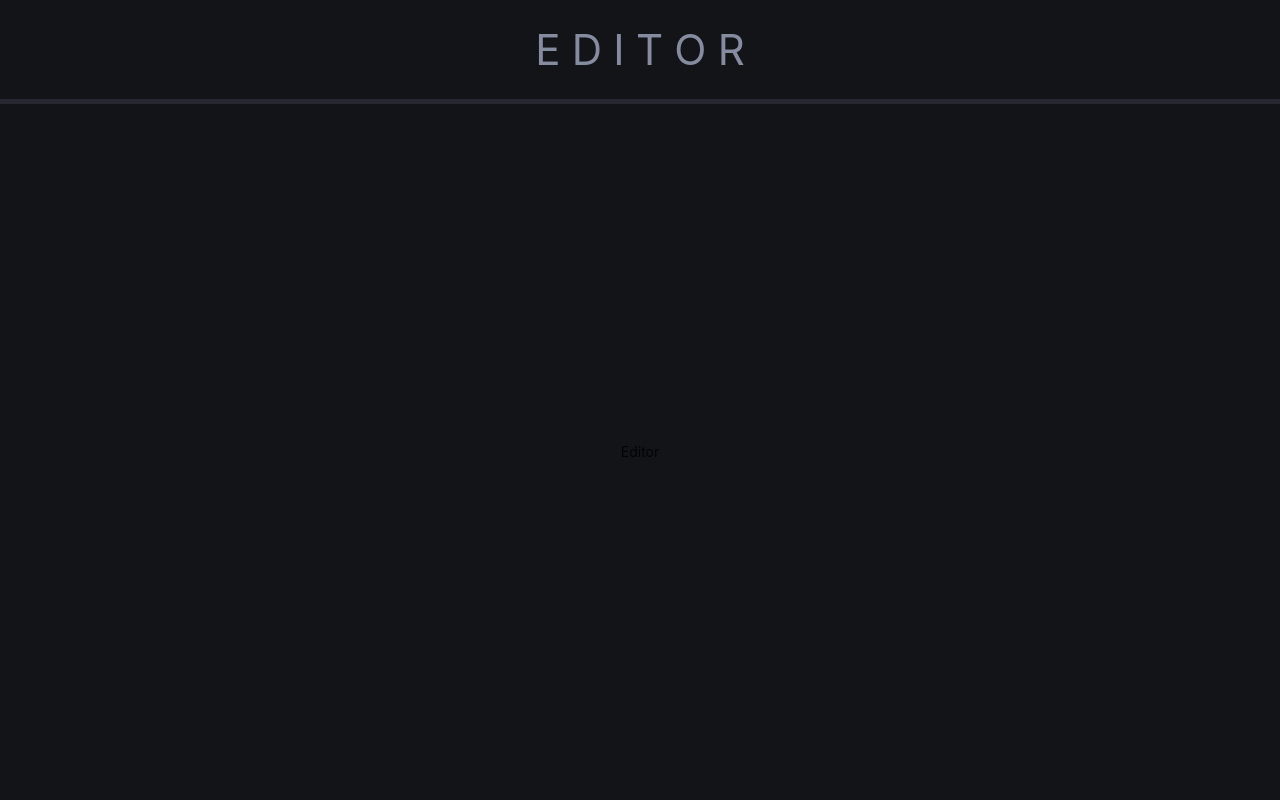
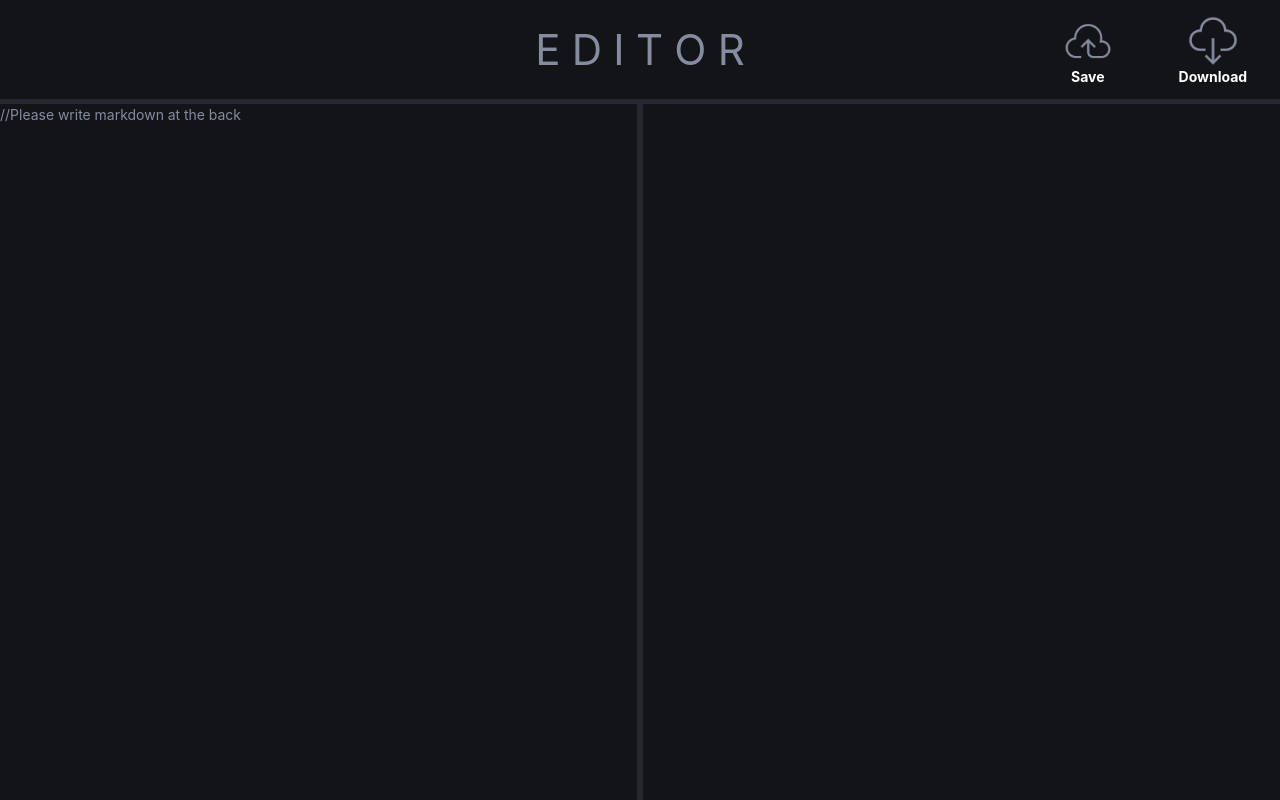
Before and after one commit to MaplePudding/editor, a React (Create React App) app in the folder front/: page /editor in a window 1280 px wide. Built offline with nearby package versions, Linux system fonts and the light colour scheme; no server answers.

Commit message:
完成editor组件

```diff
--- a/front/src/App.css
+++ b/front/src/App.css
@@ -1,18 +1,25 @@
 @import '~antd/dist/antd.css';
-*{
+
+* {
     box-sizing: border-box;
 }
 
-a{
+a {
     text-decoration: none;
     display: block;
 }
 
-a:link, a:hover, a:visited{
+h1, h2, h3, h4, h5{
+    color: #868CA0
+}
+
+a:link,
+a:hover,
+a:visited {
     color: #868CA0;
 }
 
-input{
+input {
     outline: none;
     background: none;
     border: none;
@@ -20,12 +27,14 @@ input{
 
 
 
-.ed-app{
+.ed-app {
     height: 100vh;
     background-color: #131417;
+
 }
 
-.ed-h{
+.ed-h {
+    width: 100%;
     height: 13vh;
     display: flex;
     justify-content: center;
@@ -35,7 +44,34 @@ input{
     color: #868CA0
 }
 
-.ed-x{
+.ed-h-inner{
+    overflow: hidden;
+    animation: typing 1.3s steps(6, end), blink-caret .75s step-end infinite;
+}
+
+@keyframes typing {
+    from {
+        width: 0;
+    }
+
+    to {
+        width: 5em;
+    }
+}
+
+@keyframes blink-caret {
+
+    from,
+    to {
+        box-shadow: 1px 0 0 0 transparent;
+    }
+
+    50% {
+        box-shadow: 1px 0 0 0;
+    }
+}
+
+.ed-x {
     height: 87vh;
     display: flex;
     justify-content: center;
--- a/front/src/App.js
+++ b/front/src/App.js
@@ -10,7 +10,9 @@ function App() {
 
 	return (
 		<div className="ed-app">
-			<div className="ed-h">&nbsp;E&nbsp;D&nbsp;I&nbsp;T&nbsp;O&nbsp;R&nbsp;</div>
+			<div className="ed-h">
+				<span className='ed-h-inner'>&nbsp;E&nbsp;D&nbsp;I&nbsp;T&nbsp;O&nbsp;R&nbsp;</span>
+			</div>
 			<BrowserRouter>
 				<div className='ed-x'>
 					<Switch>
--- /dev/null
+++ b/front/src/component/editor/editBox.js
@@ -0,0 +1,92 @@
+import React,{useEffect, useState} from 'react'
+
+let timer = null
+
+export default function EditBox(props){
+    let [targetContentArr, setTargetContentArr] = useState([])
+    let [getTargetContentArr2, setTargetContentArr2] = useState(null)
+
+    let htmlContent = null
+    setTimeout(() =>{htmlContent = document.getElementsByClassName('ed-editor-ex')[0]}, 0)
+
+    function transformMDStrToHTML(MDStr){
+
+        //处理标题
+        if(MDStr.substring(0, 2) === '# '){
+            return `<h1>${MDStr.substring(2)}</h1>`
+        }else if(MDStr.substring(0, 3) === '## '){
+            return `<h2>${MDStr.substring(3)}</h2>`
+        }else if(MDStr.substring(0, 4) === '### '){
+            return `<h3>${MDStr.substring(4)}</h3>`
+        }else if(MDStr.substring(0, 5) === '#### '){
+            return `<h4>${MDStr.substring(5)}</h4>`
+        }else if(MDStr.substring(0, 6) === '##### '){
+            return `<h5>${MDStr.substring(6)}</h5>`
+        }else{
+            if(MDStr === '<br>'){
+                return MDStr
+            }else if(/!\[.*\]\(.*\)/.test(MDStr)){
+                //正则处理图片
+                let roughAlt = /\[.*\]/.exec(MDStr)[0]
+                let alt = `'${roughAlt.substring(1, roughAlt.length - 1)}'`
+                let roughSrc = /\(.*\)/.exec(MDStr)[0]
+                let src = `'${roughSrc.substring(1, roughSrc.length - 1).replace('/\\/g', '/')}'`;
+                return `<img alt=${alt} src=${src}/>`
+            }else{
+                return MDStr
+            }
+        }
+    }
+
+    //正则解析html
+    function getTargetContentArr(){
+        console.log(1)
+        let divArr = Array.from(htmlContent.getElementsByTagName('div'))
+        let divContentArr = divArr.map((v, i, a) =>{
+            return v.innerHTML
+        })
+
+        // md字符串转html
+        let transformedContentArr = divContentArr.map((v, i, a) =>{
+            return transformMDStrToHTML(v)
+        })
+
+        setTargetContentArr(transformedContentArr)
+
+        console.log(transformedContentArr)
+        //let chunkArr = (htmlContent.innerHTML + '').match(/<div>(.+)<\/div>/g)
+
+        /**
+         * for(let i = 0; i < chunkArr.length; ++i){
+            chunkArr[i] = chunkArr[i].substring(5, chunkArr[i].length - 6)
+            console.log(chunkArr[i])
+        }
+         */
+    }
+
+    function autoSave(){
+
+    }
+
+
+
+
+    // 防抖处理，防止调用栈爆炸
+    function onChange(event){
+        if(!timer){
+            timer = setTimeout(() =>{getTargetContentArr(); timer = null}, 1100)
+        }
+    }
+
+    //触发父组件重渲染
+    useEffect(() =>{
+        props.setTargetContentArr(targetContentArr)
+    })
+
+
+    return(
+        <div className='ed-editor-ex' contentEditable="true" onInput={() =>{onChange()}} >
+            //Please write markdown at the back
+        </div>
+    )
+}
--- /dev/null
+++ b/front/src/component/editor/editor.css
@@ -0,0 +1,56 @@
+.ed-editor{
+    height: 100%;
+    width: 100%;
+}
+.ed-editor-toolBox{
+    height: 13vh;
+    width: 250px;
+    position: absolute;
+    top: 0;
+    right: 0;
+    display: flex;
+    flex-direction: row;
+    justify-content: space-around;
+    align-items: center;
+}
+
+.ed-editor-toolBox-i{
+    display: flex;
+    flex-direction: column-reverse;
+    justify-content: space-around;
+    align-items: center;
+    color: white;
+    font-weight: bold;
+    cursor: pointer;
+}
+
+.ed-editor-toolBox img{
+    width: 50px;
+    height: 50px;
+}
+
+.ed-editor-content{
+    height: 87vh;
+    width: 100%;
+    display: flex;
+    flex-direction: row;
+    justify-content: space-between;
+    align-items: center;
+    background: #252830;
+}
+
+.ed-editor-prex{
+    width: 49.8vw;
+    height: 100%;
+    background: #131417;
+    word-break: break-all;
+    color: #868CA0
+}
+
+.ed-editor-ex{
+    width: 49.8vw;
+    height: 100%;
+    background: #131417;
+    color: #868CA0;
+    outline: none;
+}
--- a/front/src/component/editor/editor.js
+++ b/front/src/component/editor/editor.js
@@ -1,7 +1,49 @@
+import React, {useEffect, useState} from 'react'
+import PreBox from './preBox'
+import EditBox from './editBox'
+import { address } from '../../public'
+import axios from 'axios'
+import saveImg from './save.png'
+import downloadImg from './download.png'
+import './editor.css'
+
 export default function Editor(props){
+    let [targetContentArr, setTargetContentArr] = useState([])
+    //检测是否登录过
+    function autoLogin() {
+        axios.get(`${address}/login`).then((res) =>{
+            if(res.data.ret_code === 0){
+                props.history.replace('/editor')
+            }
+        })
+        return true
+    }
+
+    useEffect(() =>{
+        if(autoLogin()){
+            console.log("login success")
+        }else{
+            props.history.replace('/form')
+        }
+    }, [])
+
+    function download(){
+
+    }
+
+    function save(){
+
+    }
     return(
         <div className='ed-editor'>
-            Editor
+            <div className='ed-editor-toolBox'>
+                <div className='ed-editor-toolBox-i' onClick={save}>Save<img src={saveImg} alt="Save"/></div>
+                <div className='ed-editor-toolBox-i' onClick={download}>Download<img src={downloadImg}  alt="Download"/></div>
+            </div>
+            <div className='ed-editor-content'>
+                    <EditBox setTargetContentArr={setTargetContentArr}/>
+                    <PreBox targetContentArr={targetContentArr}/>
+            </div>
         </div>
     )
 }
--- /dev/null
+++ b/front/src/component/editor/preBox.js
@@ -0,0 +1,23 @@
+import React, {useState}from 'react'
+
+export default function PreBox(props){
+    function initHtmlStr(htmlArr){
+        let htmlStr = ''
+        for(let i = 0; i < htmlArr.length; ++i){
+            htmlStr += htmlArr[i]
+        }
+        return htmlStr
+    }
+
+    setTimeout(() =>{
+        let prex = document.getElementsByClassName('ed-editor-prex')[0]
+        prex.innerHTML = initHtmlStr(props.targetContentArr)
+    }, 0)
+
+
+    return(
+        <div className='ed-editor-prex'>
+
+        </div>
+    )
+}
```
Also changed, not shown: front/src/component/editor/download.png (added), front/src/component/editor/save.png (added).
